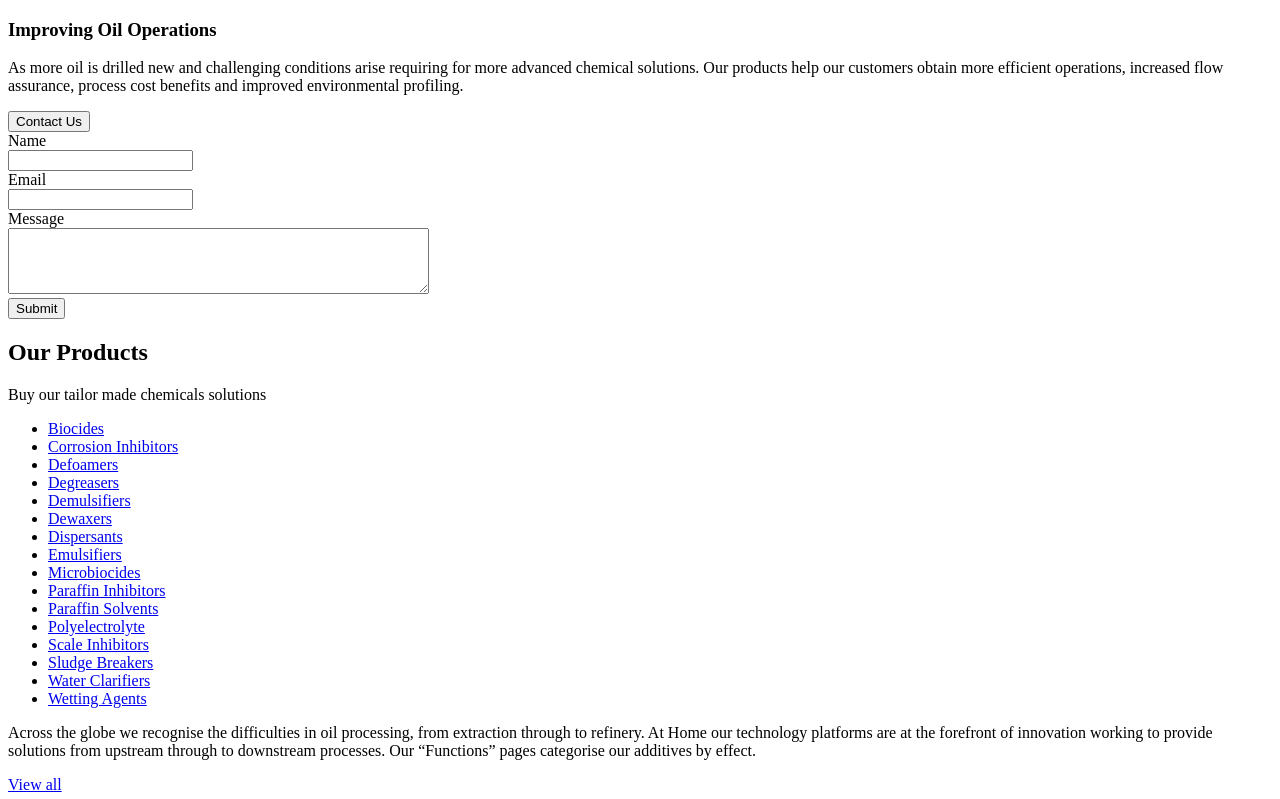
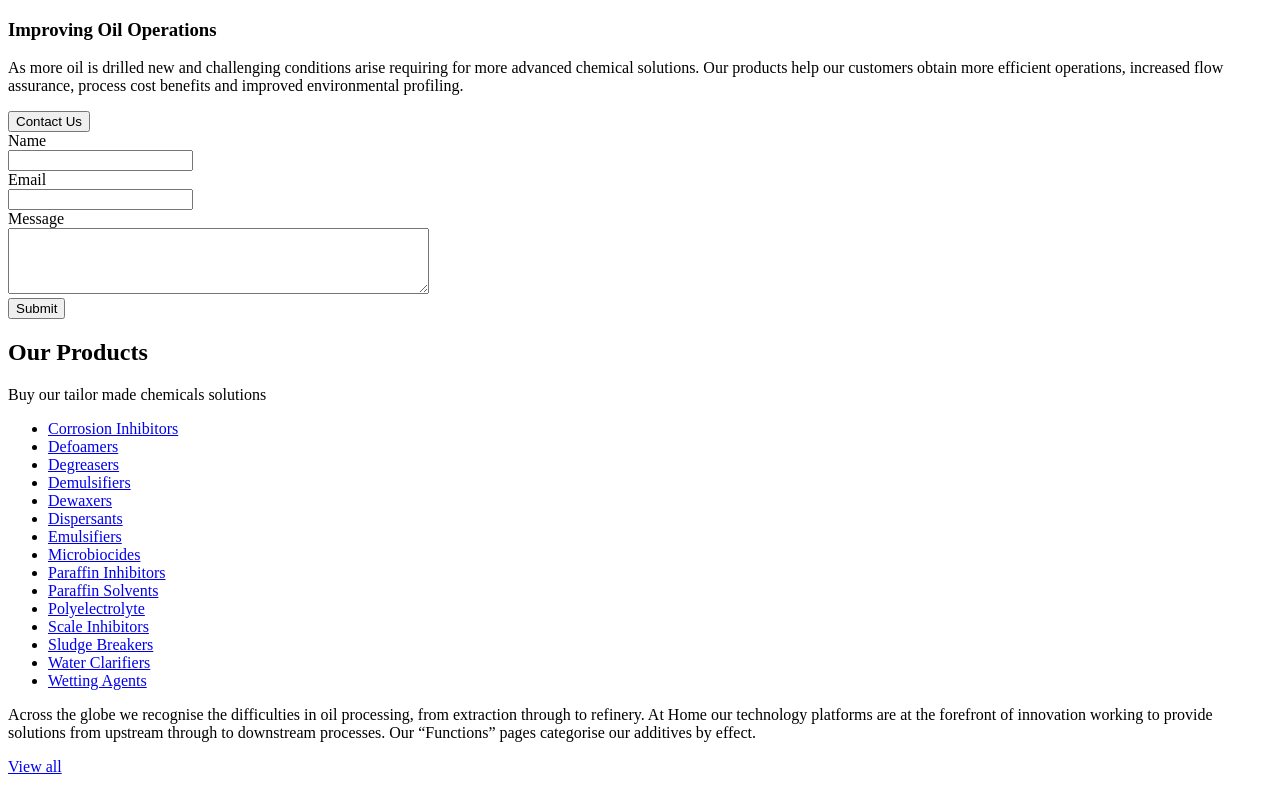
Before and after one commit to kels-orien/humigrati, a Next.js app: page /home in a window 1280 px wide. Shown: the top 799 px of the page. Built offline with nearby package versions, Linux system fonts and the light colour scheme.

Commit message:
Update about link

```diff
--- a/pages/home/index.js
+++ b/pages/home/index.js
@@ -33,22 +33,21 @@ function Home() {
                     <div className="products">
                         <div className="products__name">
                             <ul className="chemical-list">
-                                <li><a href="#" className="chemical-list-button">Biocides</a></li>
-                                <li><a href="#" className="chemical-list-button">Corrosion Inhibitors</a></li>
-                                <li><a href="#" className="chemical-list-button">Defoamers</a></li>
-                                <li><a href="#" className="chemical-list-button">Degreasers</a></li>
-                                <li><a href="#" className="chemical-list-button">Demulsifiers</a></li>
-                                <li><a href="#" className="chemical-list-button">Dewaxers</a></li>
-                                <li><a href="#" className="chemical-list-button">Dispersants</a></li>
-                                <li><a href="#" className="chemical-list-button">Emulsifiers</a> </li>
-                                <li><a href="#" className="chemical-list-button">Microbiocides</a></li>
-                                <li><a href="#" className="chemical-list-button">Paraffin Inhibitors</a></li>
-                                <li><a href="#" className="chemical-list-button">Paraffin Solvents</a></li>
-                                <li><a href="#" className="chemical-list-button">Polyelectrolyte</a></li>
-                                <li><a href="#" className="chemical-list-button">Scale Inhibitors</a></li>
-                                <li><a href="#" className="chemical-list-button">Sludge Breakers</a></li>
-                                <li><a href="#" className="chemical-list-button">Water Clarifiers</a></li>
-                                <li><a href="#" className="chemical-list-button">Wetting Agents</a></li>
+                                <li><Link href="/functions"><a href="#" className="chemical-list-button">Corrosion Inhibitors</a></Link></li>
+                                <li><Link href="/functions"><a href="#" className="chemical-list-button">Defoamers</a></Link></li>
+                                <li><Link href="/functions"><a href="#" className="chemical-list-button">Degreasers</a></Link></li>
+                                <li><Link href="/functions"><a href="#" className="chemical-list-button">Demulsifiers</a></Link></li>
+                                <li><Link href="/functions"><a href="#" className="chemical-list-button">Dewaxers</a></Link></li>
+                                <li><Link href="/functions"><a href="#" className="chemical-list-button">Dispersants</a></Link></li>
+                                <li><Link href="/functions"><a href="#" className="chemical-list-button">Emulsifiers</a></Link></li>
+                                <li><Link href="/functions"><a href="#" className="chemical-list-button">Microbiocides</a></Link></li>
+                                <li><Link href="/functions"><a href="#" className="chemical-list-button">Paraffin Inhibitors</a></Link></li>
+                                <li><Link href="/functions"><a href="#" className="chemical-list-button">Paraffin Solvents</a></Link></li>
+                                <li><Link href="/functions"><a href="#" className="chemical-list-button">Polyelectrolyte</a></Link></li>
+                                <li><Link href="/functions"><a href="#" className="chemical-list-button">Scale Inhibitors</a></Link></li>
+                                <li><Link href="/functions"><a href="#" className="chemical-list-button">Sludge Breakers</a></Link></li>
+                                <li><Link href="/functions"><a href="#" className="chemical-list-button">Water Clarifiers</a></Link></li>
+                                <li><Link href="/functions"><a href="#" className="chemical-list-button">Wetting Agents</a></Link></li>
                             </ul>
                         </div>
                         <div className="products__info">
@@ -106,7 +105,7 @@ function Home() {
                 <div className="about-section col">
                     <div className="col-6">
                         <section className="about-block">
-                            <p> Humigrati chemical company was incorporated on February 13, 1997.
+                            <p>Humigrati Chemical Company Limited was incorporated on February 13, 1997.
                             Since incorporation, the company has been extensively involved in the oil service projects specifically
                             in the areas of effluent water monitoring, crude oil/crude characterization analysis, bottle tests for selection
                             of effective demulsifiers, water clarifier, paraffin inhibitor, wax dissolving chemicals, microbiocides
@@ -117,7 +116,7 @@ function Home() {
                     </div>
                     <div className="col-6">
                         <section className="about-block">
-                        <a href="/about"><img src="/assets/images/building.jpg" className="responsive-img" alt="Office building" /></a>
+                        <Link href="/about"><a ><img src="/assets/images/building.jpg" className="responsive-img" alt="Office building" /></a></Link>
                         </section>
                     </div>
                 </div>
```
